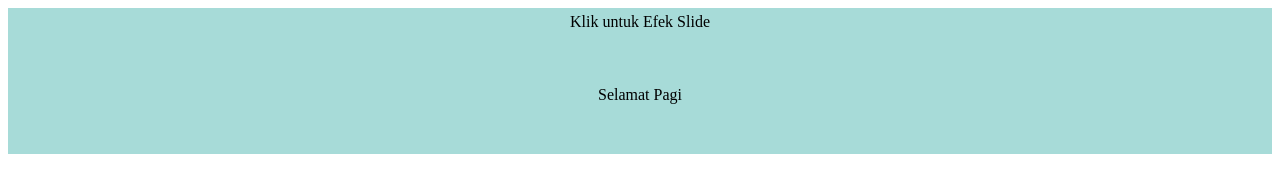
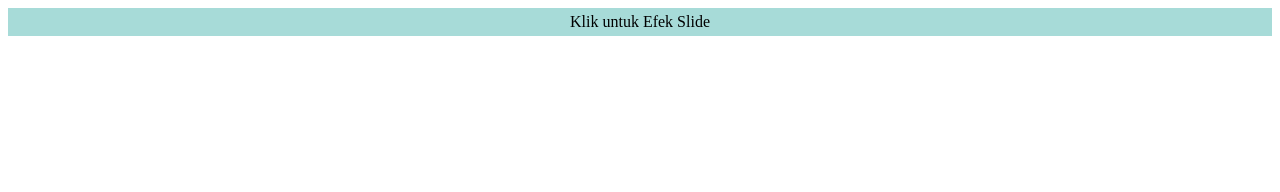
Before and after one commit to AureliaNasya/DasarWeb, a plain HTML site: page Pertemuan6/slide_jquery.html in a window 1280 px wide. Both pictures are taken after a click on the element "Klik untuk Efek Slide". Drawn offline with Linux system fonts and the light colour scheme.

Commit message:
Pertemuan 6 _ Praktikum 6

```diff
--- a/Pertemuan6/slide_jquery.html
+++ b/Pertemuan6/slide_jquery.html
@@ -6,13 +6,13 @@
         <script>
             $(document).ready(function() {
                 $("#flip").click(function() {
-                    $("#kotak2").slideDown("slow");
+                    $("#kotak2").slideToggle("slow");
                 });
             });
         </script>
     </head>
     <body>
         <div id="flip">Klik untuk Efek Slide</div>
-        <div id="kotak2" style="display: none;">Selamat Pagi</div>
+        <div id="kotak2">Selamat Pagi</div>
     </body>
 </html>
```
